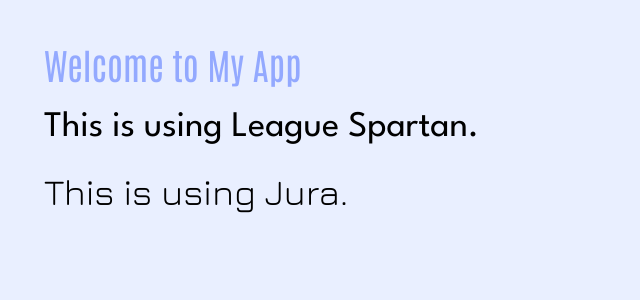
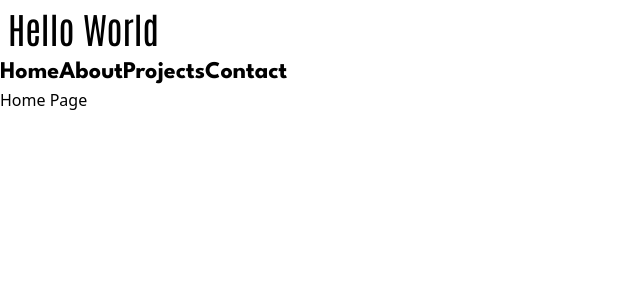
Before and after one commit to Devaki01/Personal-Portfolio, a React (Vite) app: page / in a window 1280 px wide. Shown: the top 300 px of the page, without its empty margins (0-640 px from the left). Built offline with nearby package versions, Linux system fonts and the light colour scheme.

Commit message:
route pages

```diff
--- a/package.json
+++ b/package.json
@@ -13,7 +13,8 @@
     "@tailwindcss/postcss": "^4.1.17",
     "@tailwindcss/vite": "^4.1.17",
     "react": "^19.2.0",
-    "react-dom": "^19.2.0"
+    "react-dom": "^19.2.0",
+    "react-router-dom": "^7.9.6"
   },
   "devDependencies": {
     "@eslint/js": "^9.39.1",
--- a/src/App.jsx
+++ b/src/App.jsx
@@ -1,20 +1,37 @@
 import './App.css'
+import { createBrowserRouter, RouterProvider } from 'react-router-dom';
+import Navbar from './components/navbar';
+import Home from './components/home';
+import About from './components/about';
+import Projects from './components/projects';
+import Contact from './components/contact';
 
+function App() {
+  const router = createBrowserRouter ([
+      {
+        path: '/',
+        element: <> <Navbar /> <Home /> </>
+      },
+      {
+        path: '/about',
+        element: <> <Navbar /> <About /> </>
+      },
+      {
+        path: '/projects',
+        element: <> <Navbar /> <Projects /> </>
+      },
+      {
+        path: '/contact',
+        element: <> <Navbar /> <Contact /> </>
+      },
+    ])
 
-export default function App() {
   return (
-    <div className="font-inter bg-secondary min-h-screen p-8">
-      <h1 className="font-antonio text-4xl p-3 text-primary">
-        Welcome to My App
-      </h1>
-
-      <p className="font-spartan text-4xl p-3 text-black">
-        This is using League Spartan.
-      </p>
-
-      <p className="font-jura text-4xl p-3 text-black">
-        This is using Jura.
-      </p>
-    </div>
+    <>
+    <div className='text-4xl font-antonio p-2'> Hello World </div>
+    <RouterProvider router={router} />
+    </>
   );
 }
+
+export default App;
--- a/src/components/about.jsx
+++ b/src/components/about.jsx
@@ -0,0 +1,11 @@
+import '../App.css';
+
+const About = () => {
+  return (
+    <>
+      <h1> About Page</h1>
+    </>
+  );
+};
+
+export default About;
--- a/src/components/contact.jsx
+++ b/src/components/contact.jsx
@@ -0,0 +1,11 @@
+import '../App.css';
+
+const Contact = () => {
+  return (
+    <>
+      <h1> Contact Page</h1>
+    </>
+  );
+};
+
+export default Contact;
--- a/src/components/home.jsx
+++ b/src/components/home.jsx
@@ -0,0 +1,11 @@
+import '../App.css';
+
+const Home = () => {
+  return (
+    <>
+      <h1> Home Page</h1>
+    </>
+  );
+};
+
+export default Home;
--- a/src/components/navbar.jsx
+++ b/src/components/navbar.jsx
@@ -0,0 +1,31 @@
+import '../App.css';
+import { Link } from 'react-router-dom';
+
+const Navbar = () => {
+  return (
+    <nav>
+
+      <div className='font-spartan text-2xl font-bold'>
+
+        <Link to="/" className="hover:text-primary">
+          Home
+        </Link>
+
+        <Link to="/about" className="hover:text-primary">
+          About
+        </Link>
+
+        <Link to="/projects" className="hover:text-primary">
+          Projects
+        </Link>
+
+        <Link to="/contact" className="hover:text-primary">
+          Contact
+        </Link>
+
+      </div>
+    </nav>
+  );
+};
+
+export default Navbar
--- a/src/components/projects.jsx
+++ b/src/components/projects.jsx
@@ -0,0 +1,11 @@
+import '../App.css';
+
+const Projects = () => {
+  return (
+    <>
+      <h1> Projects Page</h1>
+    </>
+  );
+};
+
+export default Projects;
```
Also changed, not shown: 1 other file (tests, documents, lock files or other folders).
